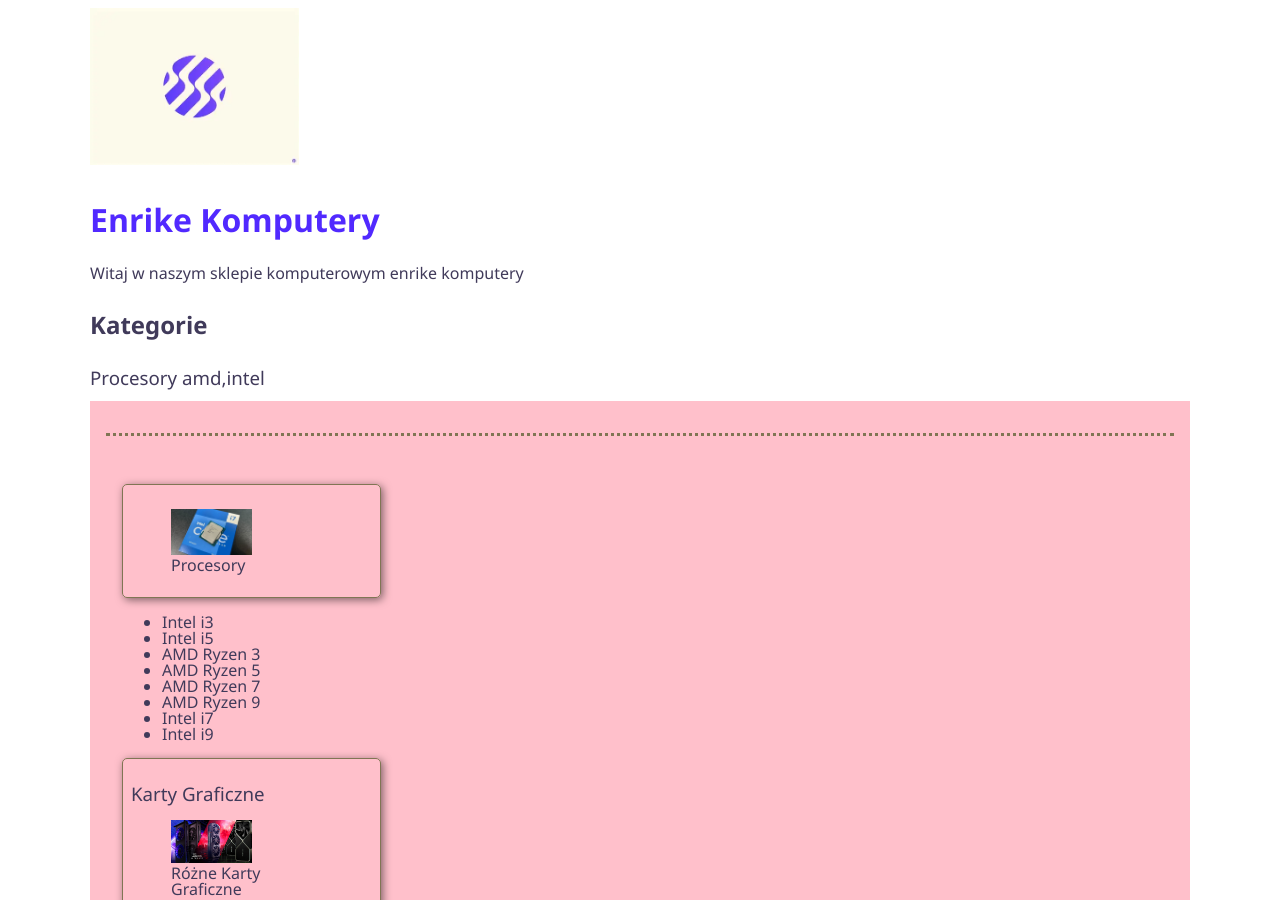
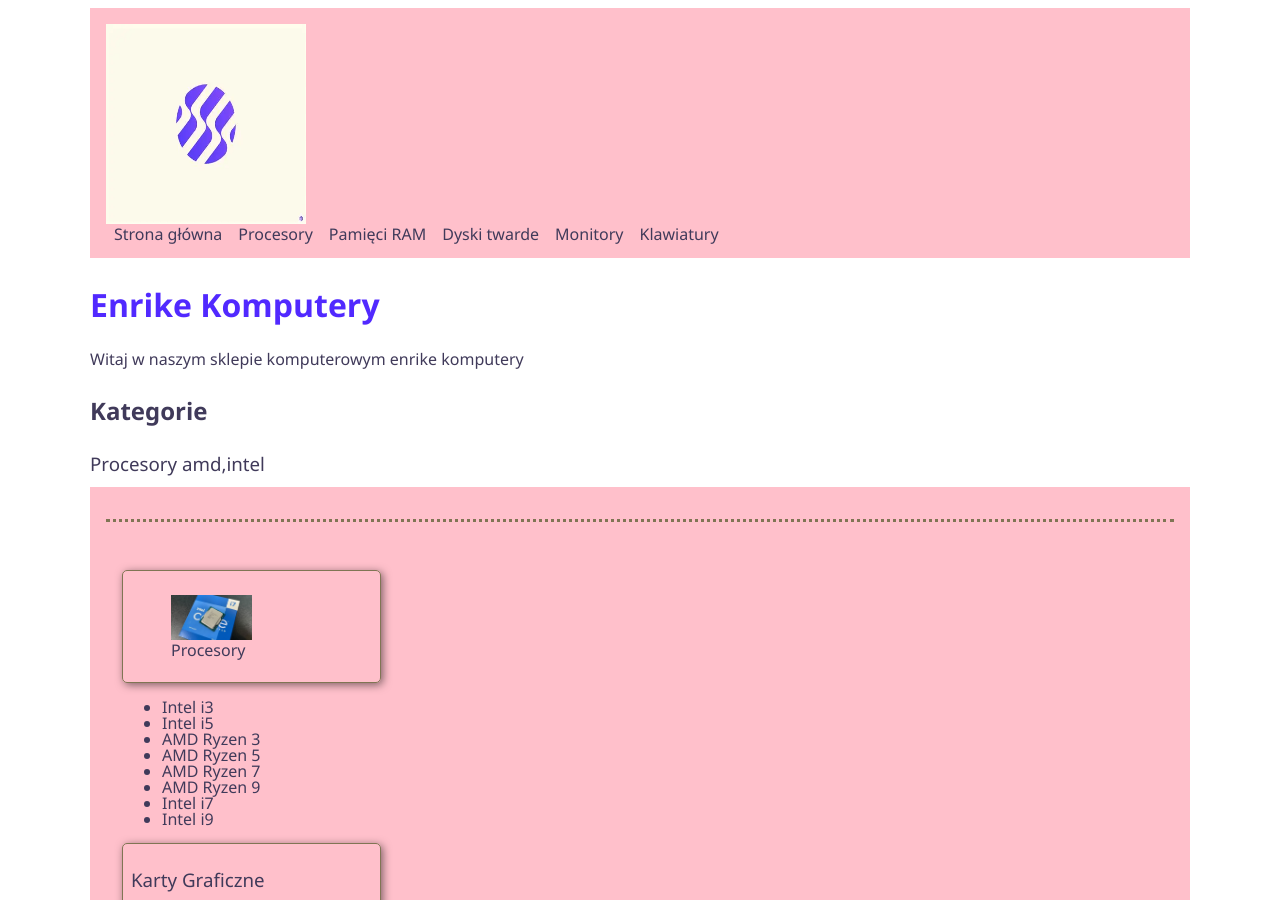
Before and after one commit to RedWine-27/PSI_KatalogProduktow, a plain HTML site: page index.html in a window 1280 px wide. Shown: the top 900 px of the page. Drawn offline with Linux system fonts and the light colour scheme.

Commit message:
Dodanie gornego naglowka i male poprawki

```diff
--- a/css/#style.css
+++ b/css/#style.css
@@ -10,6 +10,9 @@
     --odstep-maly: 8px;
     --odstep-sredni: 16px;
     --odstep-duzy: 32px;
+
+    --cien-maly: 2px 2px 8px rgba(0, 0, 0, 0.3);
+    --cien-duzy: 4px 4px 12px rgba(0, 0, 0, 0.5);
 }
 /* główny selektor dla wszystkich elementów */
 * {
@@ -49,6 +52,15 @@ header {
     line-height: 1.0;
     background-color: var(--kolor-tlo);
     padding: var(--odstep-sredni); /* dodaje wewnętrzny odstęp */
+}
+header nav ul {
+    margin: 0; /* usuwa domyślny margines listy */
+    padding: 0; /* usuwa domyślny padding listy */
+}
+header nav ul li a
+{
+    padding: var(--odstep-maly); /* dodaje wewnętrzny odstęp */
+    transition: background-color 0.3s, color 0.3s;
 }
 main {
     background-color: var(--kolor-tlo);
@@ -122,3 +134,11 @@ section.dlugi-tekst p {
     line-height: 2;
     max-width:65ch;
 }
+section.dlugi-tekst p {
+    line-height: 2; /* ustawia wysokość linii dla lepszej czytelności */
+    max-width:65ch; /* ustawia maksymalną szerokość tekstu */
+}
+footer td
+{
+    text-align: center; /* centruje tekst w komórkach tabeli */
+}
--- a/index.html
+++ b/index.html
@@ -20,9 +20,23 @@
 
 <!-- główna zawartość strony-->
 <body>
+     <div class="container">
+        <!-- inline css - tego generalnie nie robimy -->
+        <header>
+            <img src="img/OIP.jpg" alt="Logo Sklepu komputerowego" width="200" height="200">
+            <nav>
+                <ul class="menu">
+                    <li><a href="index.html">Strona główna</a></li>
+                    <li><a href="procesory.html">Procesory</a></li>
+                    <li><a href="pamieci.html">Pamięci RAM</a></li>
+                    <li><a href="dyski.html">Dyski twarde</a></li>
+                    <li><a href="monitory.html">Monitory</a></li>
+                    <li><a href="klawiatury.html">Klawiatury</a></li>
+                </ul>
+            </nav>
+        </header>
 
     <div class="container">
-    <img src="img/OIP.jpg" alt="logo" width="19%">
     <!-- Nagłówek główny strony, najważniejszy tytuł witryny. -->
     <h1>Enrike Komputery</h1>
 
```
